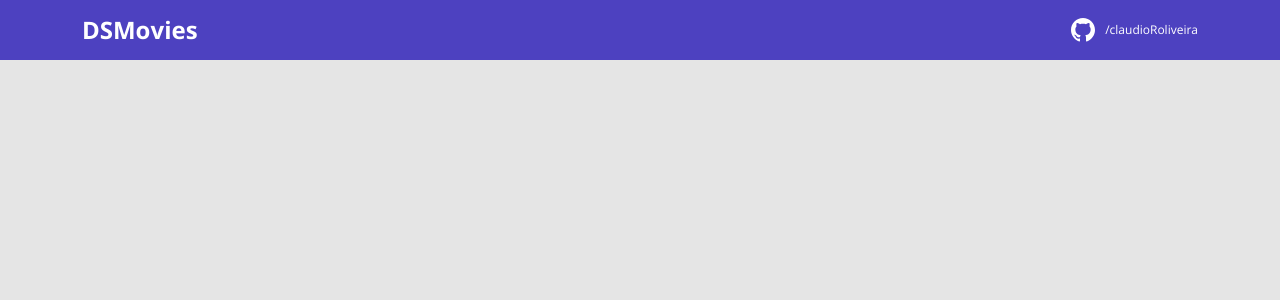
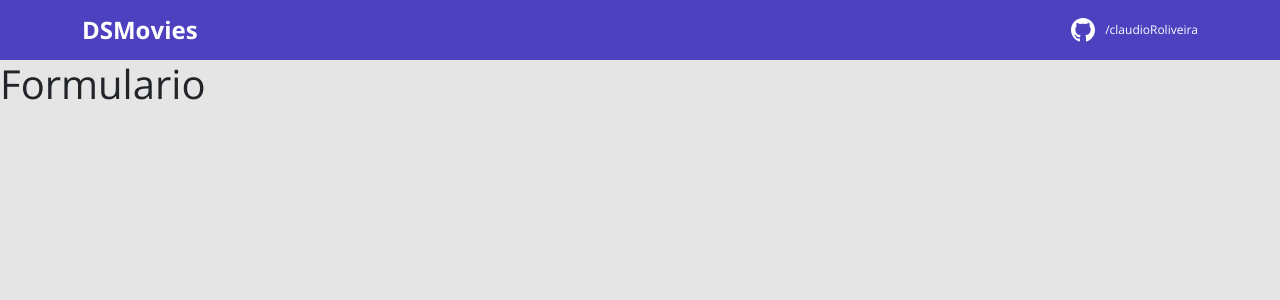
Before and after one commit to claudioRoliveira/dsmovie, a React (Create React App) app in the folder frontend/: page /form/1 in a window 1280 px wide. Shown: the top 300 px of the page. Built offline with nearby package versions, Linux system fonts and the light colour scheme.

Commit message:
Routes added

```diff
--- a/frontend/package.json
+++ b/frontend/package.json
@@ -10,9 +10,11 @@
     "@types/node": "^16.11.19",
     "@types/react": "^17.0.38",
     "@types/react-dom": "^17.0.11",
+    "@types/react-router-dom": "^5.3.2",
     "bootstrap": "^5.1.3",
     "react": "^17.0.2",
     "react-dom": "^17.0.2",
+    "react-router-dom": "^6.2.1",
     "react-scripts": "5.0.0",
     "typescript": "^4.5.4",
     "web-vitals": "^2.1.3"
--- a/frontend/src/App.tsx
+++ b/frontend/src/App.tsx
@@ -1,9 +1,23 @@
-import Navbar from "./component/Navbar";
+import {
+  BrowserRouter,
+  Routes,
+  Route
+} from "react-router-dom";
+import Listing from 'pages/Listing';
+import Form from 'pages/Form';
+import Navbar from "components/Navbar";
 
 function App() {
   return (
-    <Navbar />
+    <BrowserRouter>
+      <Navbar />
+      <Routes>
+        <Route path="/" element={<Listing />} />
+        <Route path="/form">
+          <Route path=":movieId" element={<Form />} />
+        </Route>
+      </Routes>
+    </BrowserRouter>
   );
 }
-
 export default App;
--- /dev/null
+++ b/frontend/src/pages/Form/index.tsx
@@ -0,0 +1,7 @@
+function Form(){
+
+    return(
+        <h1>Formulario</h1>
+    )
+}
+export default Form;
--- /dev/null
+++ b/frontend/src/pages/Listing/index.tsx
@@ -0,0 +1,7 @@
+function Listing(){
+
+    return(
+        <h1>Listagem</h1>
+    )
+}
+export default Listing;
```
Also changed, not shown: frontend/src/components/Navbar/index.tsx (renamed from frontend/src/component/Navbar/index.tsx), frontend/src/components/Navbar/styles.css (renamed from frontend/src/component/Navbar/styles.css), 1 other file (tests, documents, lock files or other folders).
